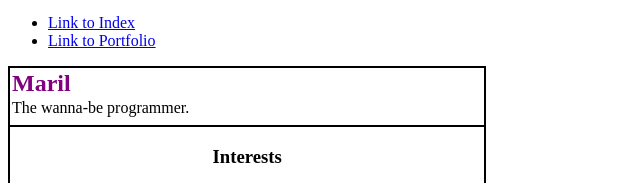
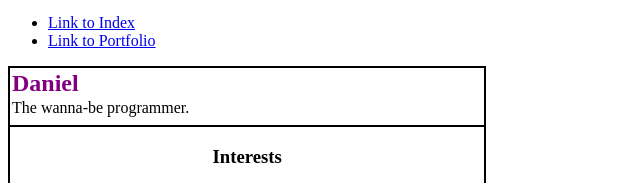
Before and after one commit to supeki/supeki.github.io, a plain HTML site: page index.html in a window 1280 px wide. Shown: the part 127-310 px from the top of the page, 0-640 px from the left. Drawn offline with Linux system fonts and the light colour scheme.

Commit message:
minor name change

```diff
--- a/index.html
+++ b/index.html
@@ -25,7 +25,7 @@
       <main>
         <!--Content Section-->
         <div style="border: 2px solid; width: fit-content;">
-          <h2 style="margin: 2px; color: purple;">Maril</h2>
+          <h2 style="margin: 2px; color: purple;">Daniel</h2>
           <p style="margin: 2px;">The wanna-be programmer.</p>
           <hr style="border: 1px black solid;">
           <!--Interests Section-->
```
